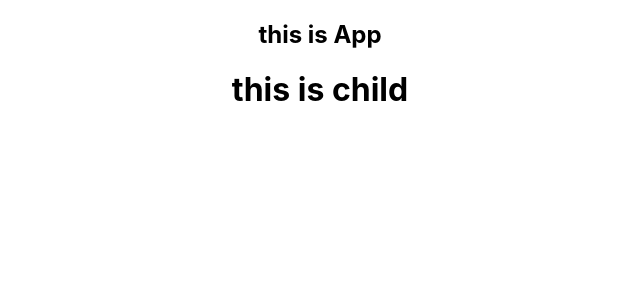
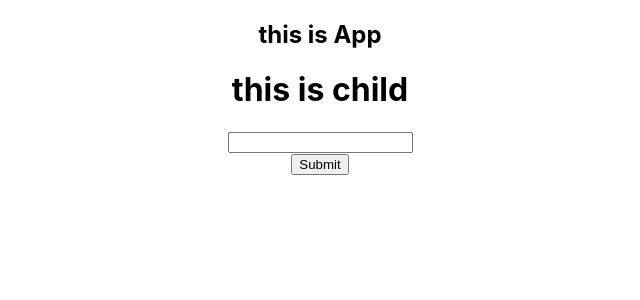
Before and after one commit to zdTang/TS-REACT-Grider-04-Typescript-with-Redux, a React (Create React App) app: page / in a window 1280 px wide. Shown: the top 300 px of the page, without its empty margins (320-960 px from the left). Built offline with nearby package versions, Linux system fonts and the light colour scheme.

Commit message:
basic input function

```diff
--- a/src/components/Input.tsx
+++ b/src/components/Input.tsx
@@ -1,9 +1,21 @@
-import React from "react";
+import React, { useState } from "react";
 
 const Input = () => {
+  const [term, setTerm] = useState("");
+  const clickHandler = () => {
+    console.log(term);
+  };
   return (
     <div>
       <h1>this is child</h1>
+      <input
+        type="text"
+        value={term}
+        onChange={(e) => setTerm(e.target.value)}
+      ></input>
+      <div>
+        <button onClick={clickHandler}>Submit</button>
+      </div>
     </div>
   );
 };
```
